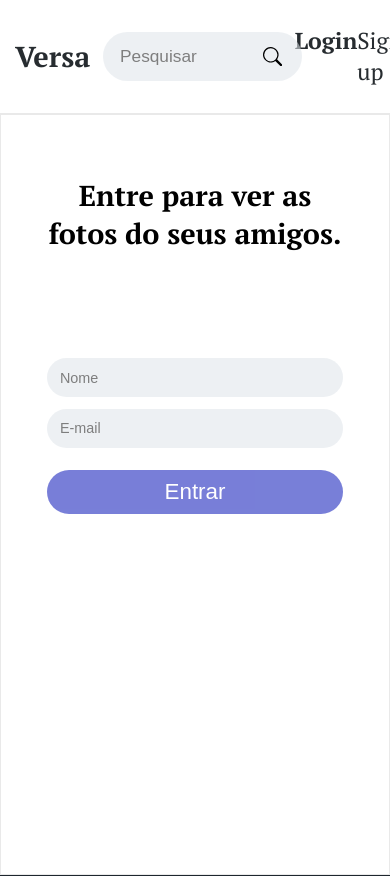
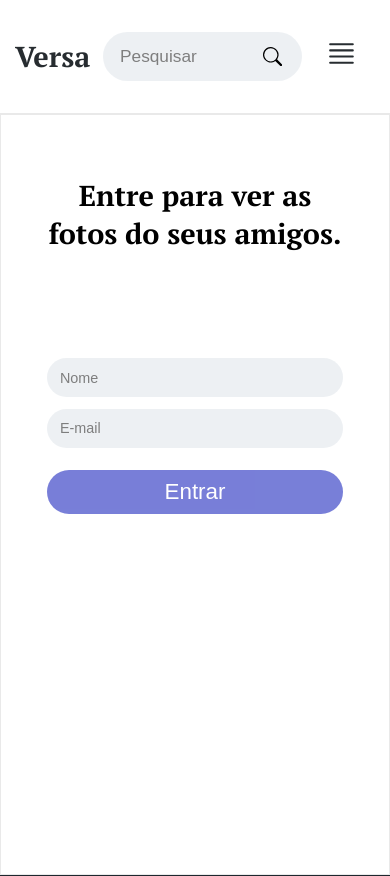
Before and after one commit to murilo1988/Versa, a React (Create React App) app in the folder frontend/: page /login in a window 390 px wide. Shown: the top 876 px of the page. Built offline with nearby package versions, Linux system fonts and the light colour scheme.

Commit message:
responsivite of  login page is  ok

```diff
--- a/frontend/src/components/NavBar/NavBar.js
+++ b/frontend/src/components/NavBar/NavBar.js
@@ -9,7 +9,6 @@ import {
   BsFillPersonFill,
   BsFillCameraFill,
   BsJustify,
-  BsBoxArrowRight,
   BsXLg,
 } from "react-icons/bs";
 // CSS
@@ -21,14 +20,27 @@ import { useAuth } from "../../hooks/useAuth";
 import { useDispatch, useSelector } from "react-redux";
 import { useNavigate } from "react-router-dom";
 
+//Redux
+import { logout, reset } from "../../slices/authSlice";
+
 function NavBar() {
   const { auth } = useAuth();
   const [openDropdown, setOpenDropdown] = useState(false);
 
   const { user } = useSelector((state) => state.auth);
+  const navigate = useNavigate();
+
+  const dispatch = useDispatch();
 
   const handleDropdownMenu = () => {
     setOpenDropdown(!openDropdown);
+  };
+
+  const handleLogout = () => {
+    dispatch(logout());
+    dispatch(reset());
+
+    navigate("/login");
   };
 
   return (
@@ -65,24 +77,26 @@ function NavBar() {
                   </NavLink>
                 </div>
                 <div>
-                  <NavLink to='/logout'>
+                  <NavLink onClick={handleLogout}>
                     <BsXLg />
                   </NavLink>
                 </div>
               </div>
               <div className={styles.dropdown}>
+                <div>
                   <button onClick={(e) => handleDropdownMenu(e.target)}>
-                  <span className={styles.nav_icons}>
+                    <NavLink className={styles.nav_icons}>
                       <BsJustify />
-                  </span>
+                    </NavLink>
                   </button>
+                </div>
                 {openDropdown && (
                   <div className={styles.dropdown_content}>
                     <div className={styles.dropdown_itens}>
-                      <NavLink>Home</NavLink>
+                      <NavLink> Home</NavLink>
                       <NavLink>Photos</NavLink>
                       <NavLink>Profile</NavLink>
-                      <NavLink>Logout</NavLink>
+                      <NavLink onClick={handleLogout}>Logout</NavLink>
                     </div>
                   </div>
                 )}
@@ -90,11 +104,30 @@ function NavBar() {
             </>
           ) : (
             <>
+              <div className={styles.in_icons}>
                 <div>
                   <NavLink to='/login'>Login</NavLink>
                 </div>
                 <div>
                   <NavLink to='/register'>Sign up</NavLink>
+                </div>
+              </div>
+              <div className={styles.dropdown}>
+                <div>
+                  <button onClick={(e) => handleDropdownMenu(e.target)}>
+                    <NavLink className={styles.in_icons}>
+                      <BsJustify />
+                    </NavLink>
+                  </button>
+                </div>
+                {openDropdown && (
+                  <div className={styles.dropdown_content}>
+                    <div className={styles.dropdown_itens}>
+                      <NavLink to='/login'> Sign in</NavLink>
+                      <NavLink to='register'>Sign up</NavLink>
+                    </div>
+                  </div>
+                )}
               </div>
             </>
           )}
--- a/frontend/src/components/NavBar/NavBar.module.css
+++ b/frontend/src/components/NavBar/NavBar.module.css
@@ -72,6 +72,15 @@
     margin-right: 10px;
 }
 
+.in_icons {
+    display: flex;
+    flex-direction: row;
+    width: 100%;
+    font-size: 0.8em;
+    justify-content: flex-end;
+    gap: 15px;
+}
+
 .nav_links button {
     border: none;
     background-color: transparent;
@@ -90,7 +99,6 @@
 @media screen and (max-width: 778px) {
     .nav {
         display: grid;
-        z-index: 2;
 
         grid-template-columns: 20% 55% 20%;
         gap: 0;
@@ -100,6 +108,9 @@
         padding-left: 15px;
     }
     .nav_icons a:nth-child(1) {
+        display: none;
+    }
+    .in_icons a:nth-last-child(-n + 3) {
         display: none;
     }
 
@@ -131,25 +142,43 @@
     }
 
     .dropdown_content {
-        transition: all 1s;
         display: block;
         position: fixed;
         width: 100%;
+
         left: 0;
         top: 110px;
-        padding: 10px;
-        background-color: #575fcf;
-        opacity: 1;
     }
 
     .dropdown_itens {
         display: flex;
+        color: #ffff;
+        background-color: #575fcf;
         flex-direction: row;
         justify-content: space-evenly;
+        transition: all 1s;
+    }
+    .dropdown_itens_login {
+        display: flex;
+        flex-direction: row;
+        justify-content: flex-end;
+        transition: all 1s;
     }
     .dropdown_itens a {
-        color: #ffff;
+        display: flex;
+        justify-content: center;
+        align-items: center;
+        padding: 5px;
+        width: 100px;
+
         font-size: 0.7em;
-        transition: all 1s;
+        color: #fff;
+        height: 30px;
+    }
+
+    .dropdown_itens a:hover {
+        background-color: #3a42b2;
+        color: #fff;
+        transition: 600ms;
     }
 }
```
Lines whose indentation alone changed are shown as unchanged.
